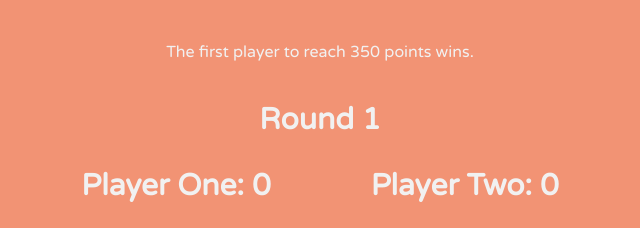
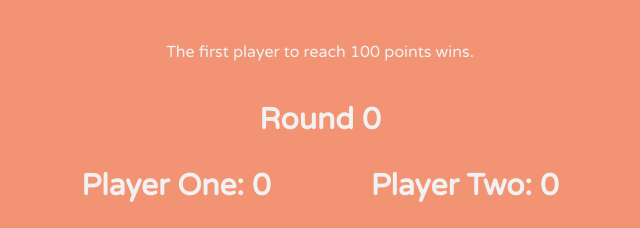
Before and after one commit to erlopez11/cs50, a plain HTML site: page labs/scrabble/index.html in a window 1280 px wide. Shown: the part 172-400 px from the top of the page, 320-960 px from the left. Drawn offline with Linux system fonts and the light colour scheme.

Commit message:
chnage the number of points to end game to 100

```diff
--- a/labs/scrabble/index.html
+++ b/labs/scrabble/index.html
@@ -22,8 +22,8 @@
                 </div>
 
                 <div class="info">
-                  <p class="instruction">The first player to reach 350 points wins.</p>
-                  <h1 class="round">Round 1</h1>
+                  <p class="instruction">The first player to reach 100 points wins.</p>
+                  <h1 class="round">Round 0</h1>
                   <div class="points">
                     <h2 class="playerOne_Points">Player One: 0</h2>
                     <h2 class="playerTwo_Points">Player Two: 0</h2>
```
